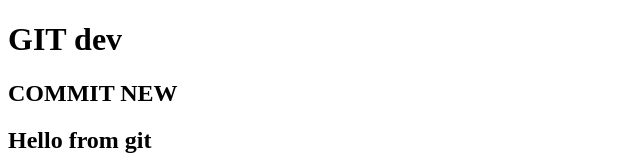
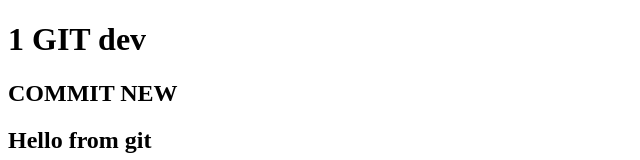
Before and after one commit to Ilya616/SPD021-project, a plain HTML site: page index.html in a window 1280 px wide. Shown: the top 160 px of the page, without its empty margins (0-640 px from the left). Drawn offline with Linux system fonts and the light colour scheme.

Commit message:
index.html

```diff
--- a/index.html
+++ b/index.html
@@ -10,7 +10,7 @@
 <body>
 
 
-    <h1>GIT dev</h1>
+    <h1>1 GIT dev</h1>
     <h2>COMMIT NEW</h2>
     <h2>Hello from git</h2>
     <p>text dev</p>
```
